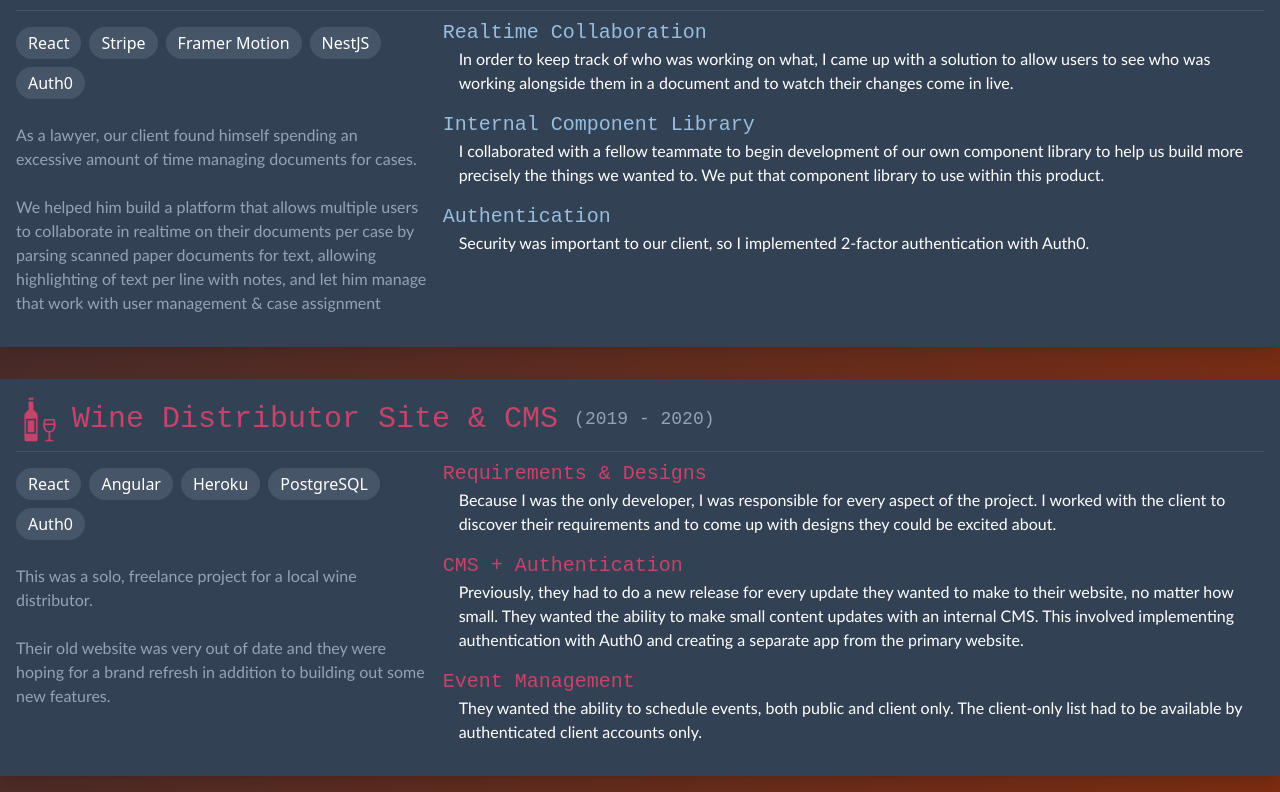
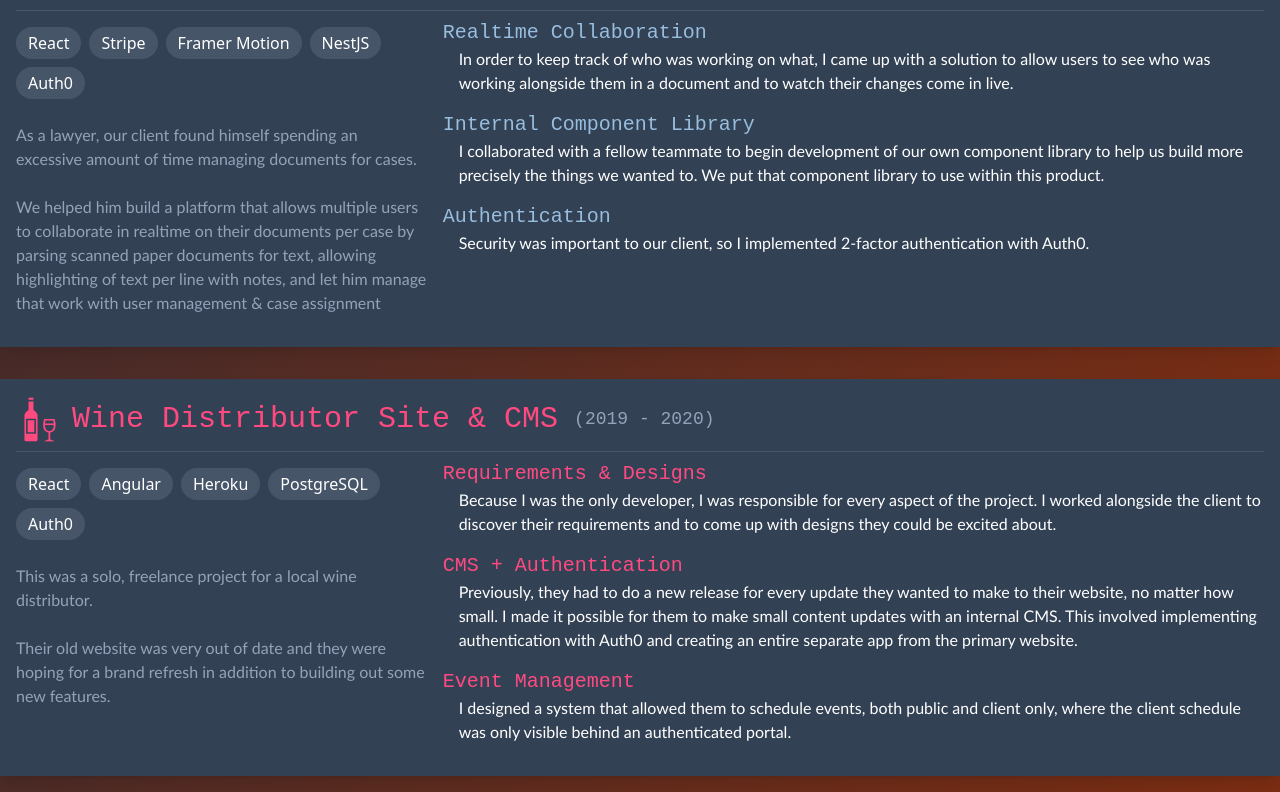
Before and after one commit to luketpena/portfolio-2024, a React (Vite) app: page /work in a window 1280 px wide. Shown: the part 2866-3658 px from the top of the page. Built offline with nearby package versions, Linux system fonts and the light colour scheme.

Commit message:
chore: rewording some text

```diff
--- a/src/pages/HomePage/HomePage.tsx
+++ b/src/pages/HomePage/HomePage.tsx
@@ -24,7 +24,7 @@ export const HomePage: React.FC = () => {
         {/* Title */}
         <div className="home-page_title">
           <h1>Luke Peña</h1>
-          <h2>Full-stack developer, musician, creativity goblin</h2>
+          <h2>Full-stack developer, musician, artist</h2>
         </div>
 
         {/* Bio */}
--- a/src/pages/ProjectPage/components/PersonalProject/PersonalProject.tsx
+++ b/src/pages/ProjectPage/components/PersonalProject/PersonalProject.tsx
@@ -32,8 +32,11 @@ export const PersonalProject: React.FC<PersonalProjectProps> = ({
 }) => {
   return (
     <Highlight title={title} subtitle={subtitle} color={color} icon={icon}>
-      <div className="grid grid-cols-1 grid-rows-[300px_auto] md:grid-cols-[300px_auto] gap-4 min-h-[300px]">
-        <ImageCarousel images={images} />
+      <div className="grid grid-cols-1 grid-rows-[300px_auto] md:grid-rows-1 md:grid-cols-[300px_auto] gap-4 min-h-[300px]">
+        <ImageCarousel
+          images={images}
+          alt={`An image for the ${title} project`}
+        />
         <div className="flex flex-col justify-between max-w-[700px]">
           <p className="whitespace-pre-line ">{description}</p>
           {actions && (
--- a/src/pages/ProjectPage/project-page-list.ts
+++ b/src/pages/ProjectPage/project-page-list.ts
@@ -49,7 +49,7 @@ export const projects: PersonalProjectProps[] = [
     images: [rocket01],
     description: `The theme for the game jam was "Between Worlds", and I had been recently playing a lot of Zelda: Tears of the Kingdom.
 
-    So I could think of no better way to bring those two together than to remake the ToTK ultrahand system in 2D to build rocketships to fly literally between worlds
+    I brought those together by rebuilding the ToTK ultrahand system in 2D in order to build rocketships to fly literally between worlds
 
     Glue pieces together, assign automation behaviors, and see what scores your ship can achieve on its flight to a new home... if it can make it that far.`,
     actions: [
@@ -162,7 +162,7 @@ export const projects: PersonalProjectProps[] = [
   {
     title: 'Art',
     subtitle: 'Ink, pencil, oil pastel, watercolor',
-    color: '#C6436A',
+    color: '#FF4A80',
     icon: 'GiPaintBrush',
     images: [art05, art00, art02, art01, art03, art04],
     description: `I dabble in art. Not a lot, but just enough to be dangerous.
--- a/src/pages/WorkPage/work-page-list.ts
+++ b/src/pages/WorkPage/work-page-list.ts
@@ -182,7 +182,7 @@ We helped him build a platform that allows multiple users to collaborate in real
   {
     title: 'Wine Distributor Site & CMS',
     yearRange: '(2019 - 2020)',
-    color: '#C6436A',
+    color: '#FF4A80',
     icon: 'GiWineBottle',
     description: `This was a solo, freelance project for a local wine distributor.
 
@@ -191,15 +191,15 @@ We helped him build a platform that allows multiple users to collaborate in real
     contributions: [
       {
         title: 'Requirements & Designs',
-        text: 'Because I was the only developer, I was responsible for every aspect of the project. I worked with the client to discover their requirements and to come up with designs they could be excited about.',
+        text: 'Because I was the only developer, I was responsible for every aspect of the project. I worked alongside the client to discover their requirements and to come up with designs they could be excited about.',
       },
       {
         title: 'CMS + Authentication',
-        text: 'Previously, they had to do a new release for every update they wanted to make to their website, no matter how small. They wanted the ability to make small content updates with an internal CMS. This involved implementing authentication with Auth0 and creating a separate app from the primary website.',
+        text: 'Previously, they had to do a new release for every update they wanted to make to their website, no matter how small. I made it possible for them to make small content updates with an internal CMS. This involved implementing authentication with Auth0 and creating an entire separate app from the primary website.',
       },
       {
         title: 'Event Management',
-        text: 'They wanted the ability to schedule events, both public and client only. The client-only list had to be available by authenticated client accounts only.',
+        text: 'I designed a system that allowed them to schedule events, both public and client only, where the client schedule was only visible behind an authenticated portal.',
       },
     ],
   },
```
